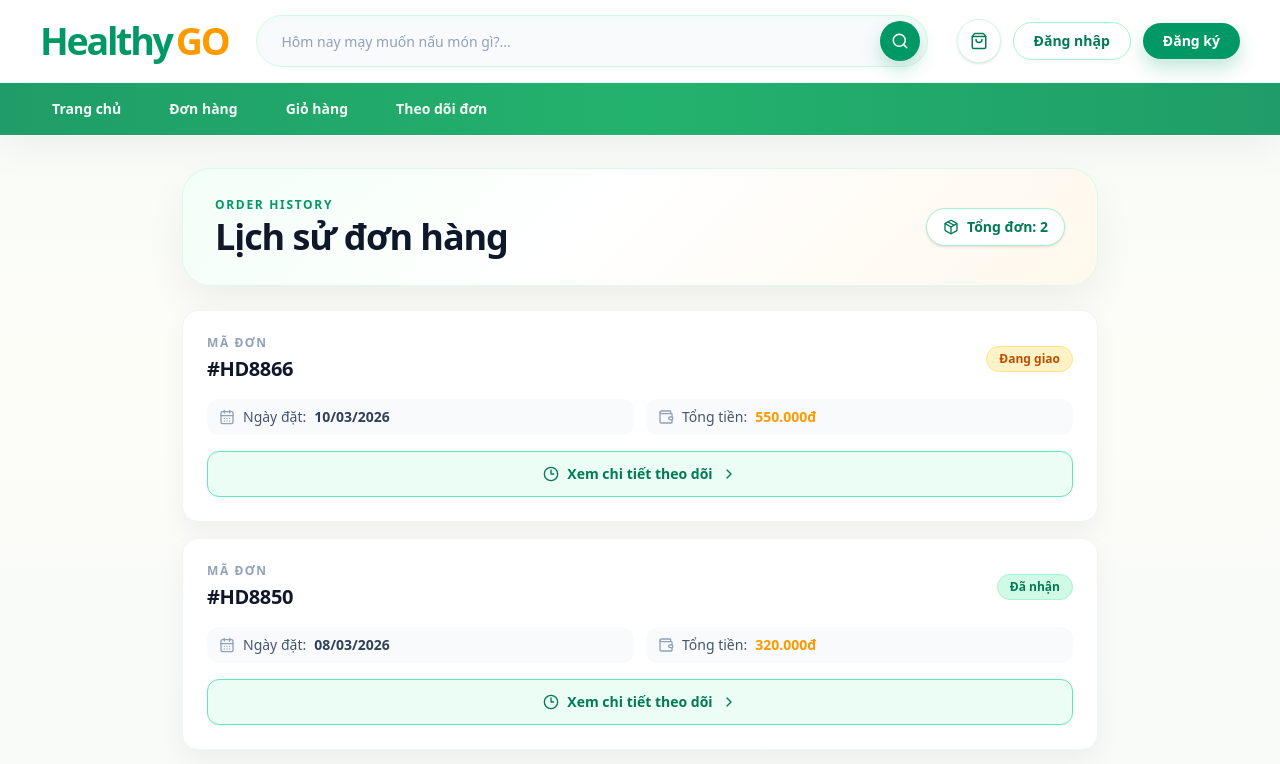
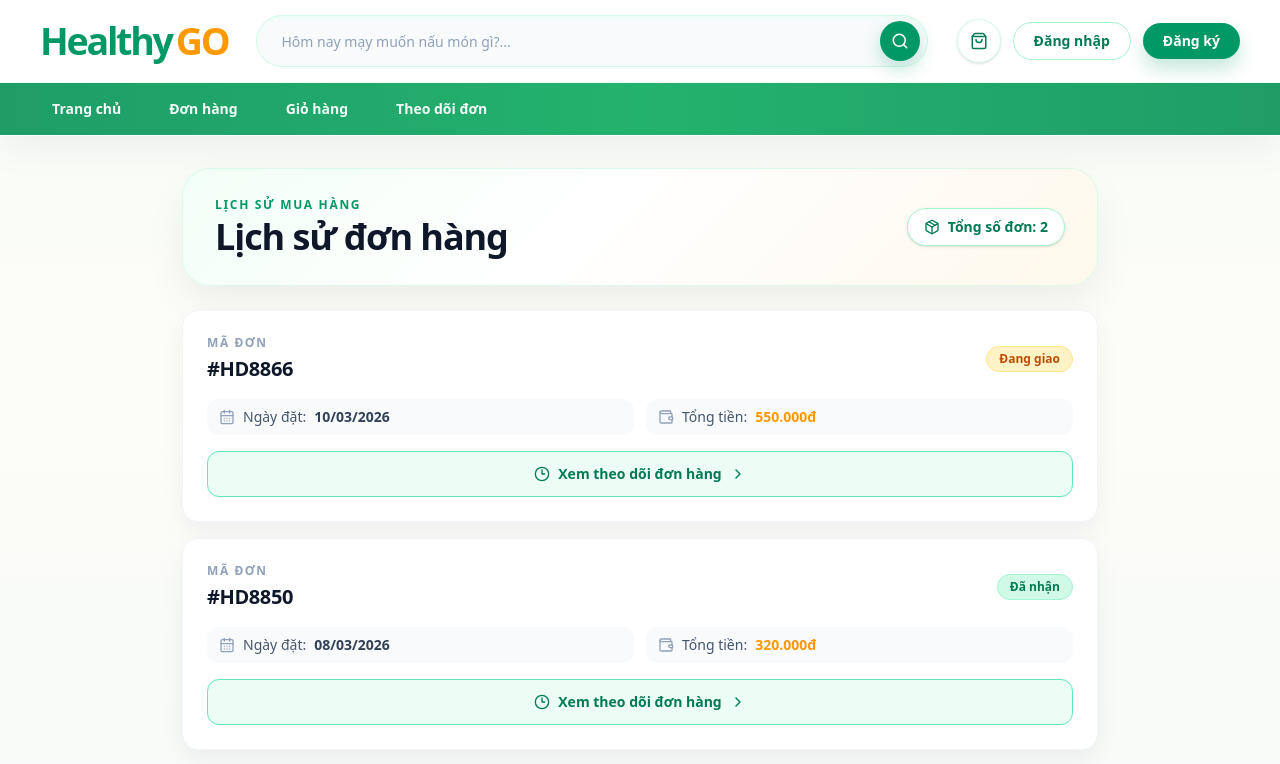
Before and after one commit to LamVyHuynh/TieuLuanTotNghiep, a React (Vite) app in the folder web-nong-san/: page /order in a window 1280 px wide. Shown: the top 764 px of the page. Built offline with nearby package versions, Linux system fonts and the light colour scheme.

Commit message:
UI - Order - Tracking: Thêm dấu câu vào text

```diff
--- a/web-nong-san/src/pages/User/Order.jsx
+++ b/web-nong-san/src/pages/User/Order.jsx
@@ -27,7 +27,7 @@ function Order() {
         <div className="flex flex-wrap items-center justify-between gap-4">
           <div>
             <p className="mb-1 text-xs font-semibold tracking-[0.14em] text-emerald-600 uppercase">
-              Order History
+              Lịch sử mua hàng
             </p>
             <h2 className="text-3xl font-black tracking-[-0.03em] text-slate-900 sm:text-4xl">
               Lịch sử đơn hàng
@@ -35,7 +35,7 @@ function Order() {
           </div>
           <div className="inline-flex items-center gap-2 rounded-full border border-emerald-200 bg-white px-4 py-2 text-sm font-semibold text-emerald-700 shadow-sm">
             <Package size={16} />
-            Tổng đơn: {orders.length}
+            Tổng số đơn: {orders.length}
           </div>
         </div>
       </section>
@@ -86,7 +86,7 @@ function Order() {
               onClick={() => navigate("/tracking")}
             >
               <Clock3 size={16} />
-              Xem chi tiết theo dõi
+              Xem theo dõi đơn hàng
               <ChevronRight size={16} />
             </button>
           </article>
--- a/web-nong-san/src/pages/User/Tracking.jsx
+++ b/web-nong-san/src/pages/User/Tracking.jsx
@@ -23,7 +23,7 @@ function Tracking() {
 
       <section className="mb-6 rounded-[26px] border border-emerald-100/70 bg-[linear-gradient(130deg,#f2fff7_0%,#ffffff_45%,#fff8ec_100%)] px-6 py-7 shadow-[0_18px_40px_rgba(15,23,42,0.06)] sm:px-8">
         <p className="mb-1 text-xs font-semibold tracking-[0.14em] text-emerald-600 uppercase">
-          Tracking
+          Theo dõi đơn
         </p>
         <h2 className="text-3xl font-black tracking-[-0.03em] text-slate-900 sm:text-4xl">
           Theo dõi đơn hàng #12345
```
